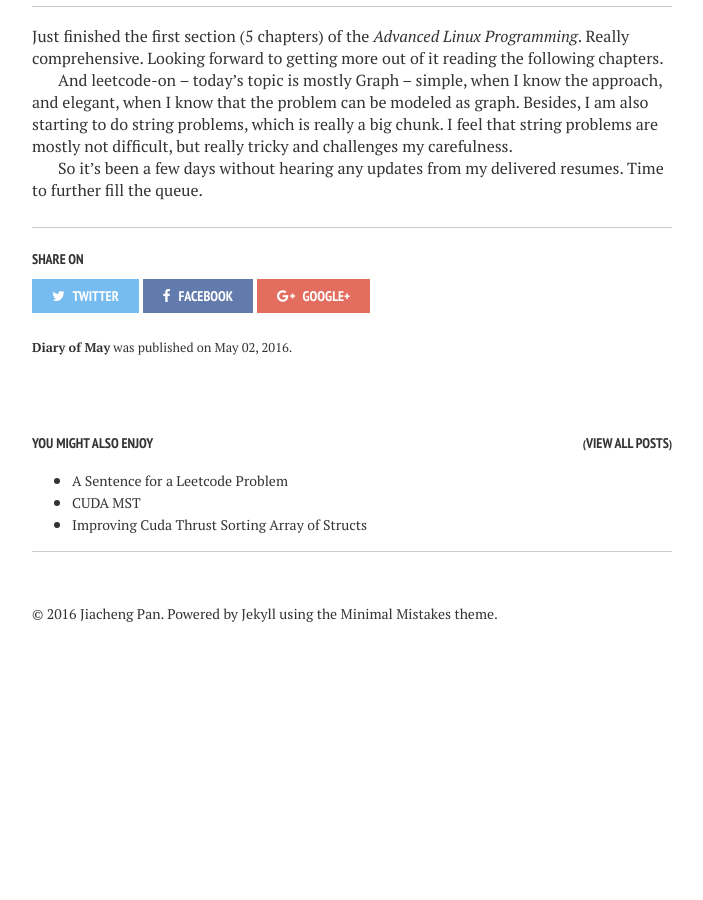
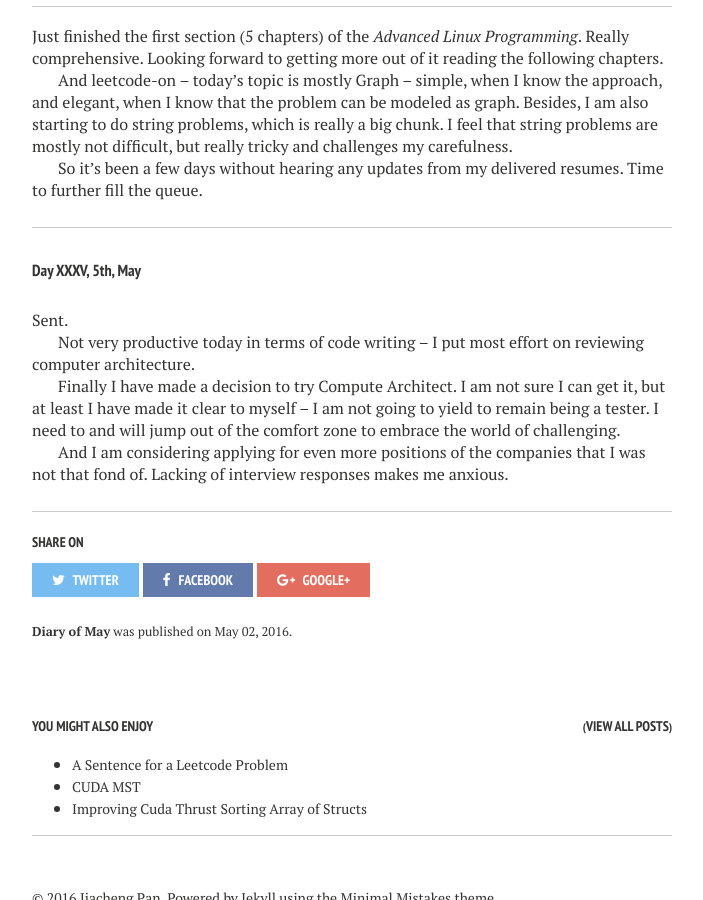
Before and after one commit to jiachengpan/jiachengpan.github.io, a Jekyll site: the page built from _posts/2016-05-02-diary-of-may.markdown, in a window 1280 px wide and 900 px high, scrolled down 1116 px. Shown: the whole window, without its empty margins (288-991 px from the left). Built offline with Jekyll 4.4.1, drawn with Linux system fonts in a browser that asks for light colours; emoji names are drawn with the system emoji font; before the commit the page ends 1788 px from its top, so only the background shows below that.

Commit message:
0505 leetcode and diary

```diff
--- a/_posts/2016-04-27-a-line-for-a-leetcode-problem.markdown
+++ b/_posts/2016-04-27-a-line-for-a-leetcode-problem.markdown
@@ -70,6 +70,9 @@ Sort and `stl::next_permutation` can do the trick
 
 #### 58. Length of Last Word
 Loop, note the space indice, note the non-space right bound, and get the difference between these two indices.
+
+#### 60. Permutation Sequence
+From left to right, each digit of the result can be determined by chosing the $floor(k / fac(n-i))$-th candidate digits where $i$ refer to $i$th digit, and after each step, the chosen digit shall be removed. The candidate digits are sorted ascendingly.
 
 #### 61. Rotate List
 Find the length, find where to disconnect, connect the first segment to the tail. (note if k >= length, we need to mod it)
--- a/_posts/2016-05-02-diary-of-may.markdown
+++ b/_posts/2016-05-02-diary-of-may.markdown
@@ -60,3 +60,16 @@ And leetcode-on -- today's topic is mostly Graph -- simple, when I know the appr
 Besides, I am also starting to do string problems, which is really a big chunk. I feel that string problems are mostly not difficult, but really tricky and challenges my carefulness.
 
 So it's been a few days without hearing any updates from my delivered resumes. Time to further fill the queue.
+
+-----
+
+##### Day XXXV, 5th, May
+
+Sent.
+
+Not very productive today in terms of code writing -- I put most effort on reviewing computer architecture.
+
+Finally I have made a decision to try Compute Architect. I am not sure I can get it, but at least I have made it clear to myself -- I am not going to yield to remain being a tester.
+I need to and will jump out of the comfort zone to embrace the world of challenging.
+
+And I am considering applying for even more positions of the companies that I was not that fond of. Lacking of interview responses makes me anxious.
```
Also changed, not shown: other parts of _posts/2016-04-27-a-line-for-a-leetcode-problem.markdown (+3 -0 lines).
